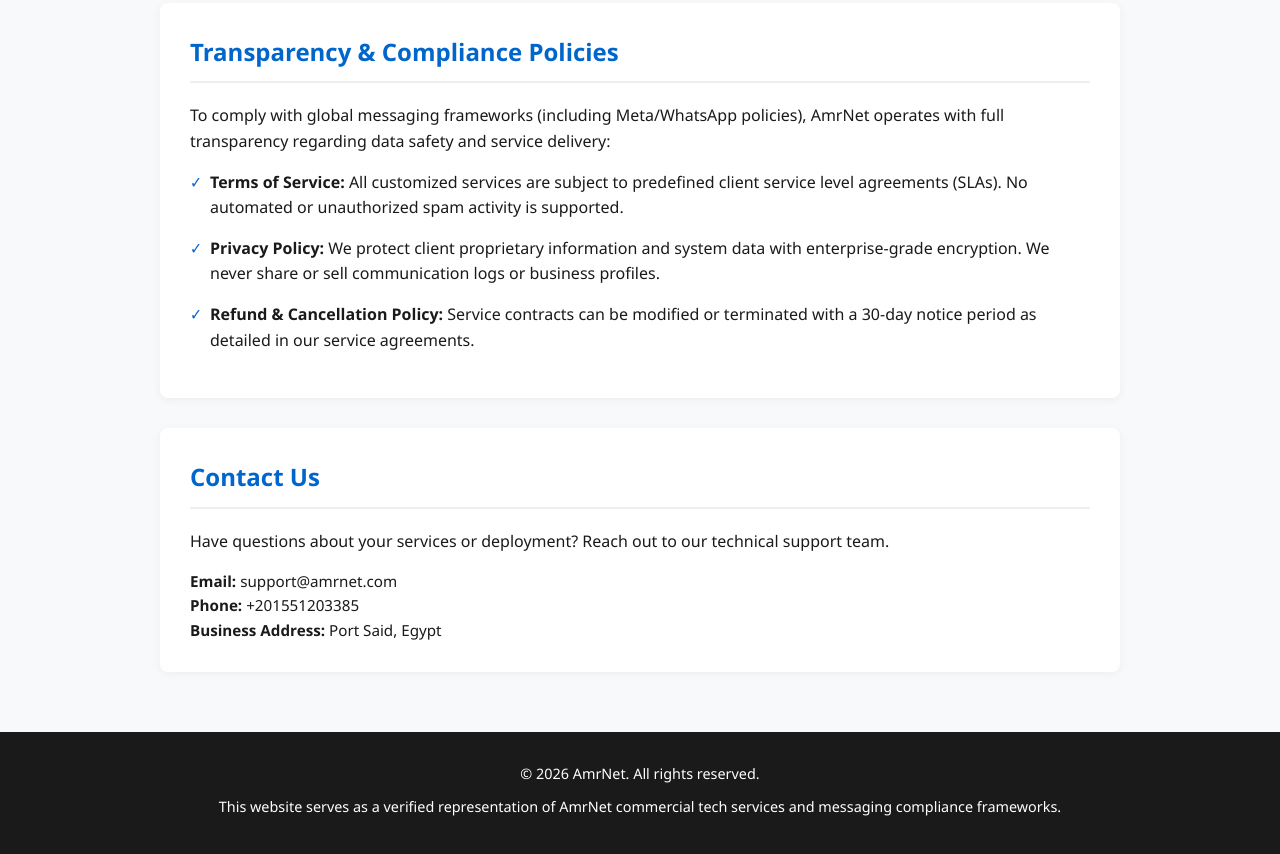
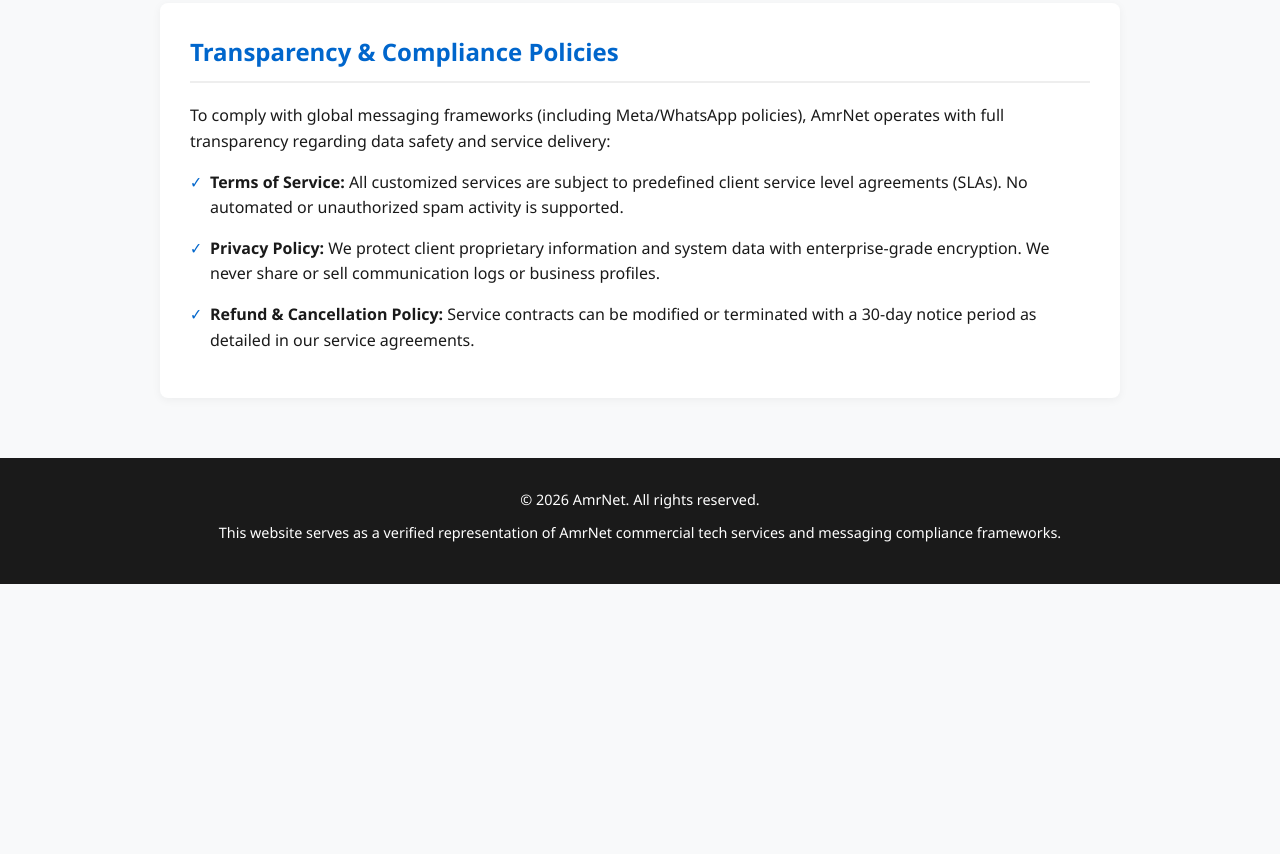
Before and after one commit to amr-m-h/AmrNet, a plain HTML site: page index.html in a window 1280 px wide. Shown: the part 803-1657 px from the top of the page. After the commit the page ends 1387 px from the top, so only its background shows below. Drawn offline with Linux system fonts and the light colour scheme.

Commit message:
Add files via upload

```diff
--- a/index.html
+++ b/index.html
@@ -145,15 +145,7 @@
             </ul>
         </div>
 
-        <div class="section">
-            <h2>Contact Us</h2>
-            <p>Have questions about your services or deployment? Reach out to our technical support team.</p>
-            <div class="contact-info">
-                <p><strong>Email:</strong> support@amrnet.com</p>
-                <p><strong>Phone:</strong> +201551203385</p>
-                <p><strong>Business Address:</strong> Port Said, Egypt</p>
-            </div>
-        </div>
+
     </div>
 
     <footer>
```
